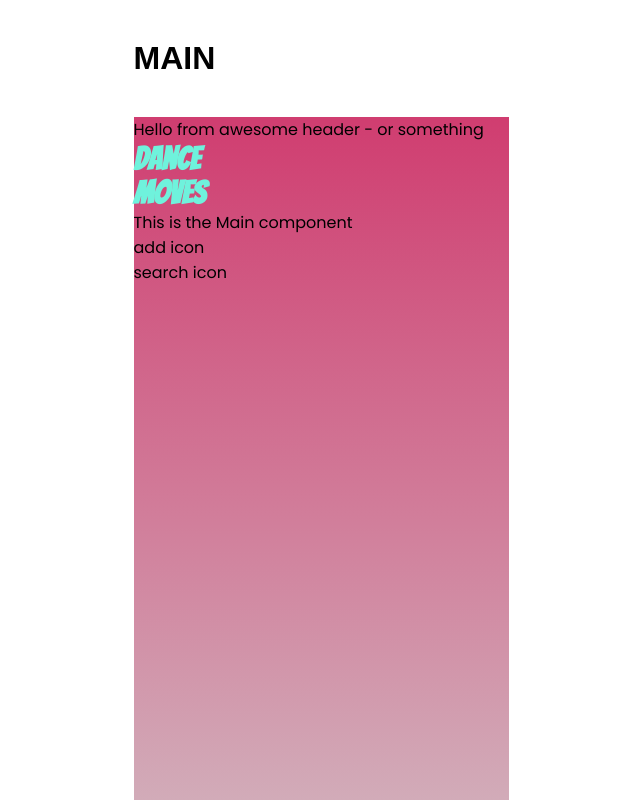
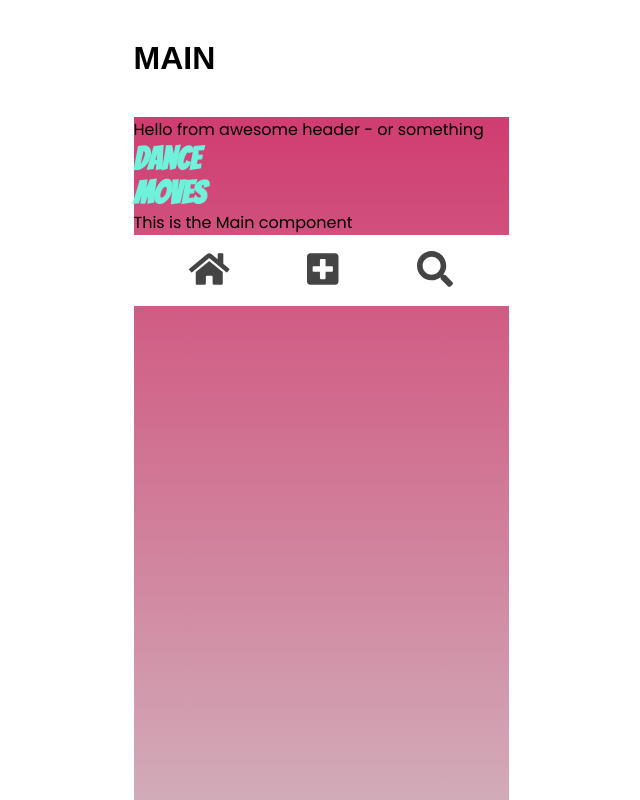
Before and after one commit to Termanty/movesapp, a React (Create React App) app: page / in a window 1280 px wide. Shown: the top 800 px of the page, without its empty margins (319-959 px from the left). Built offline with nearby package versions, Linux system fonts and the light colour scheme; data requests are answered from the project's data file.

Commit message:
added fontawesome packages , added icons to footer and styled footer

```diff
--- a/package.json
+++ b/package.json
@@ -4,6 +4,9 @@
   "private": true,
   "dependencies": {
     "@fortawesome/fontawesome-free": "^5.15.4",
+    "@fortawesome/fontawesome-svg-core": "^1.2.36",
+    "@fortawesome/free-solid-svg-icons": "^5.15.4",
+    "@fortawesome/react-fontawesome": "^0.1.16",
     "@testing-library/jest-dom": "^5.14.1",
     "@testing-library/react": "^11.2.7",
     "@testing-library/user-event": "^12.8.3",
--- a/src/components/Footer.js
+++ b/src/components/Footer.js
@@ -1,11 +1,15 @@
 import React from "react";
+import { FontAwesomeIcon } from '@fortawesome/react-fontawesome';
+import { faHome, faPlusSquare, faSearch } from '@fortawesome/free-solid-svg-icons';
+import {Link} from "react-router-dom";
+
 
 const Footer = () => {
   return (
-    <div>
-      <i className="fas fa-home"></i>
-      <p>add icon</p>
-      <p>search icon</p>
+    <div className="footerwrapper">
+      <Link to="/"><FontAwesomeIcon icon={faHome} className="footericon"/></Link>
+      <Link to="/new"><FontAwesomeIcon icon={faPlusSquare} className="footericon"/></Link>
+      <Link to="/search"><FontAwesomeIcon icon={faSearch} className="footericon"/></Link>
     </div>
   );
 };
--- a/src/style.css
+++ b/src/style.css
@@ -114,6 +114,18 @@ h1 {
 
 /* == FOOTER == */
 
+.footerwrapper {
+  background-color: white;
+  display: flex;
+  justify-content: space-around;
+  padding: 1rem;
+}
+
+.footericon {
+  color: var(--grey);
+  font-size: 36px;
+}
+
 /* Don't touch this temp clases. They will be removed later! */
 .tepmSectionH1 {
   background: white;
```
Also changed, not shown: 1 other file (tests, documents, lock files or other folders).
